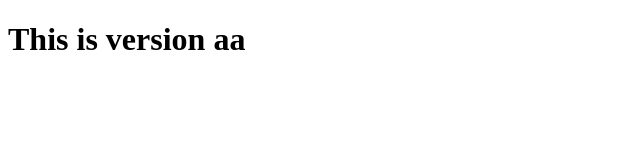
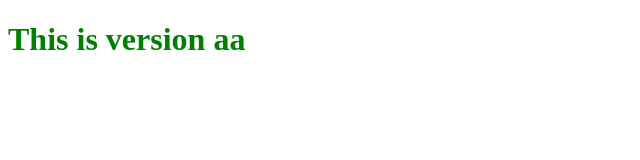
Before and after one commit to Rt2020/practiceaa, a plain HTML site: page index.html in a window 1280 px wide. Shown: the whole page, without its empty margins (0-640 px from the left). Drawn offline with Linux system fonts and the light colour scheme.

Commit message:
filevab
nodesc

```diff
--- /dev/null
+++ b/css/style.css
@@ -0,0 +1,3 @@
+h1 {
+  color: green;
+}
--- a/index.html
+++ b/index.html
@@ -5,6 +5,7 @@
   <meta http-equiv="X-UA-Compatible" content="IE=edge">
   <meta name="viewport" content="width=device-width, initial-scale=1.0">
   <title>vaa</title>
+  <link rel="stylesheet" href="css/style.css">
 </head>
 <body>
   <h1>This is version aa</h1>
```
